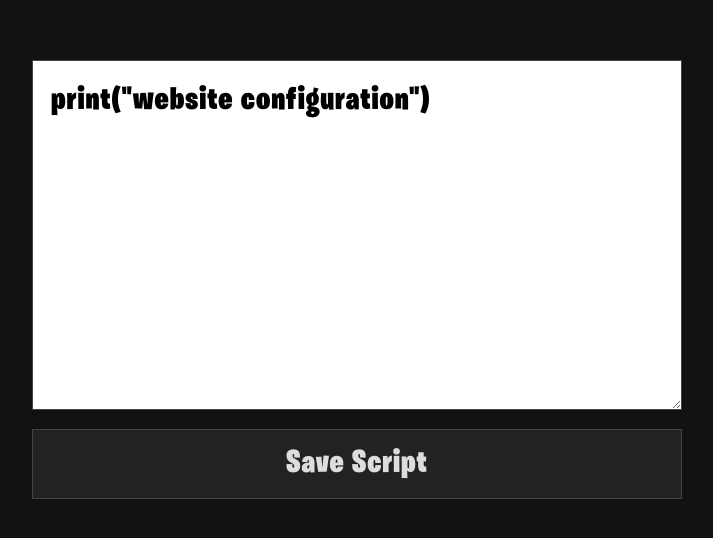
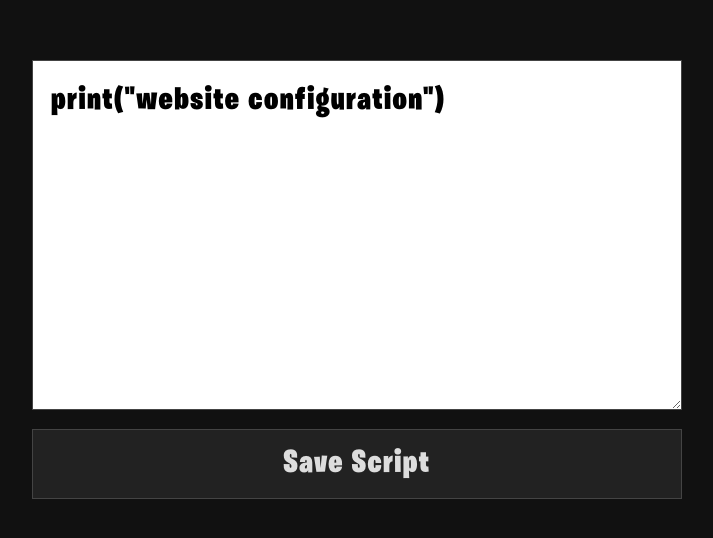
Before and after one commit to hehefhgdfgt/lua-script-manager, a website: page public/index.html in a window 1280 px wide. Shown: the whole page, without its empty margins (283-996 px from the left). Drawn offline with Linux system fonts and the light colour scheme.

Commit message:
Set letter-spacing to 1.5px

```diff
--- a/public/index.html
+++ b/public/index.html
@@ -38,7 +38,7 @@
             -moz-osx-font-smoothing: grayscale;
             text-rendering: optimizeLegibility;
             image-rendering: -webkit-optimize-contrast;
-            letter-spacing: 1px;
+            letter-spacing: 1.5px;
         }
         textarea:focus {
             outline: none;
@@ -54,7 +54,7 @@
             font-family: 'Fortnite', cursive;
             font-size: 32px;
             cursor: pointer;
-            letter-spacing: 1px;
+            letter-spacing: 1.5px;
             -webkit-font-smoothing: antialiased;
             -moz-osx-font-smoothing: grayscale;
             text-rendering: optimizeLegibility;
```
